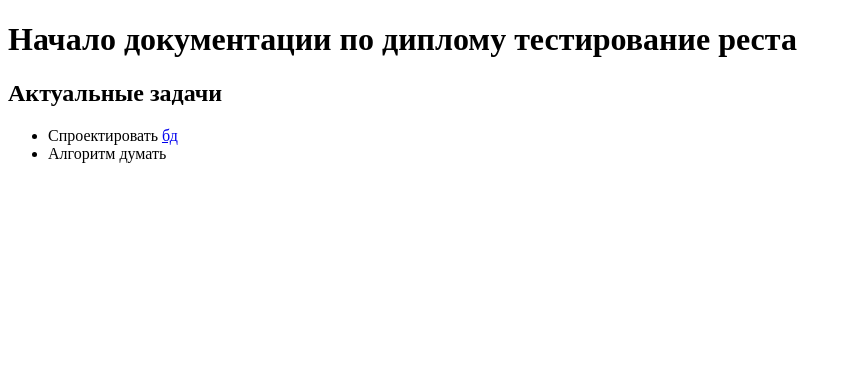
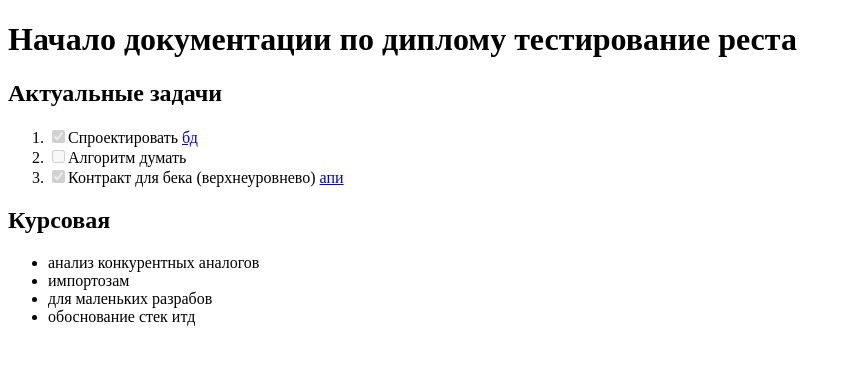
Before and after one commit to p6tso/p6tso.github.io, a Jekyll site: the page built from smokerest/index.md, in a window 1280 px wide. Shown: the top 365 px of the page, without its empty margins (0-852 px from the left). Built offline with Jekyll 4.4.1, drawn with Linux system fonts in a browser that asks for light colours; nearby versions of some CDN libraries; our own code applies the rules of GitHub Pages for plain Markdown files.

Commit message:
апиха

```diff
--- a/smokerest/index.md
+++ b/smokerest/index.md
@@ -1,5 +1,13 @@
 # Начало документации по диплому тестирование реста
 
 ## Актуальные задачи
-* Спроектировать [бд](db/db_schema.md)
-* Алгоритм думать
+1. [x] Спроектировать [бд](db_schema.md)
+2. [ ] Алгоритм думать
+3. [x] Контракт для бека (верхнеуровнево) [апи](api.md)
+
+## Курсовая
+
+* анализ конкурентных аналогов
+* импортозам
+* для маленьких разрабов
+* обоснование стек итд
```
Also changed, not shown: smokerest/db_schema.md (renamed from smokerest/db/db_schema.md, +0 -1 lines).
